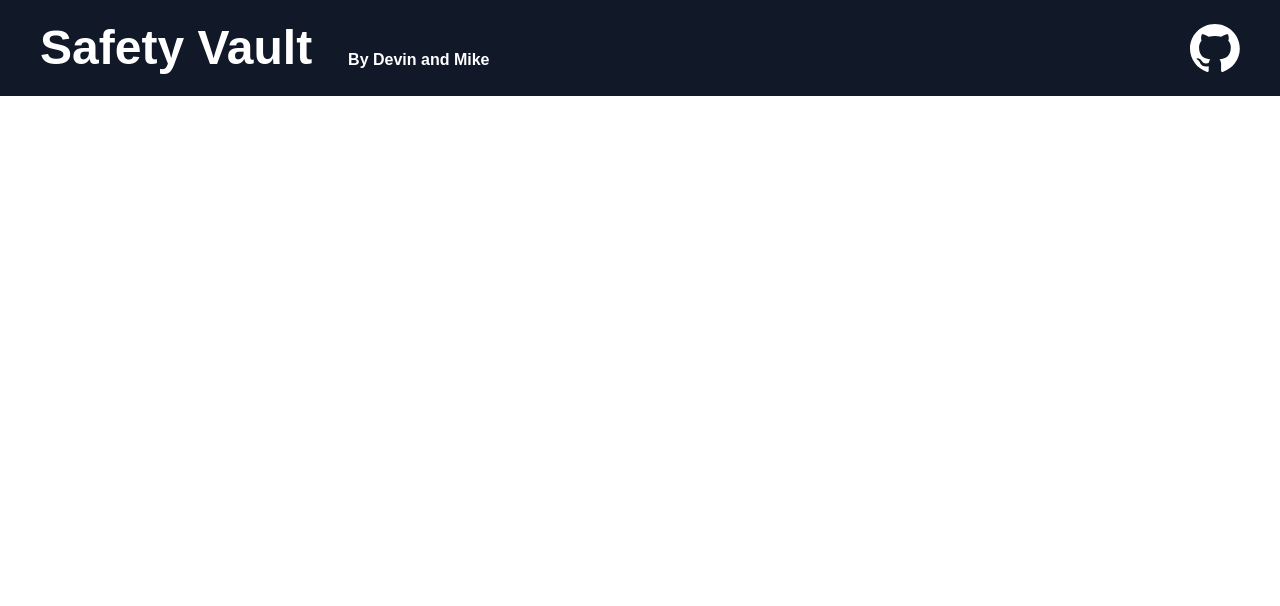
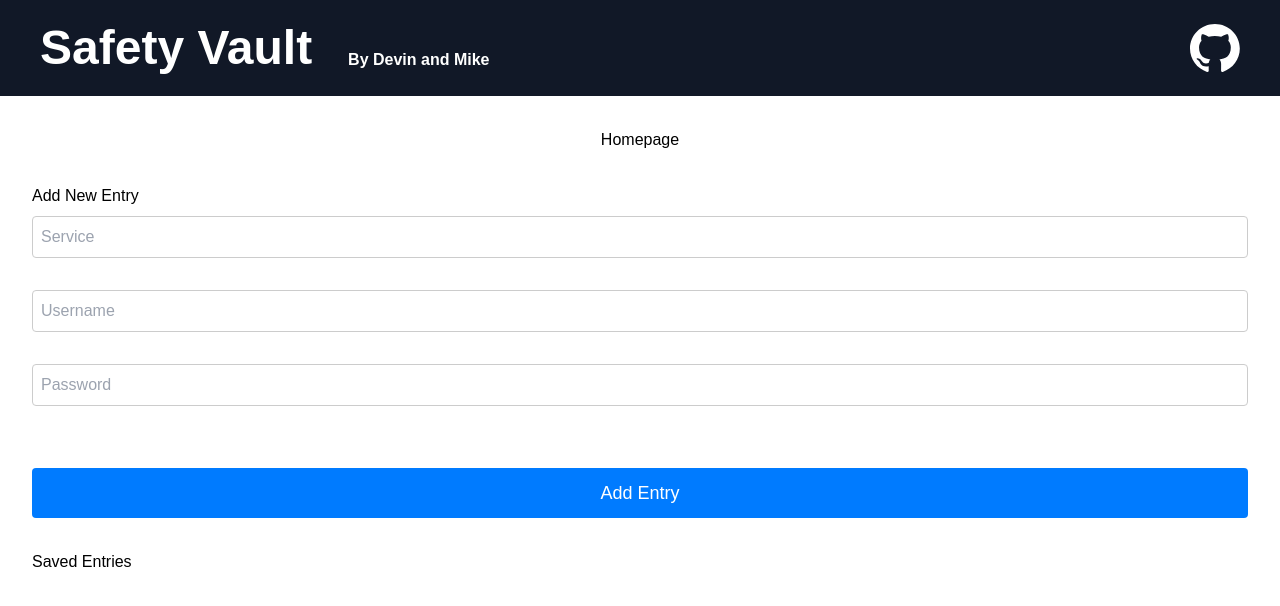
Before and after one commit to mikeezvz/SafetyVault, a Next.js app in the folder safetyvault-fe/: page /homepage in a window 1280 px wide. Shown: the top 606 px of the page. Built offline with nearby package versions, Linux system fonts and the light colour scheme.

Commit message:
add: Form in homepage to add new entries

```diff
--- a/safetyvault-fe/src/pages/homepage.js
+++ b/safetyvault-fe/src/pages/homepage.js
@@ -1,10 +1,70 @@
+import { useState } from "react";
 
 export default function Homepage() {
+  const [service, setService] = useState("");
+  const [username, setUsername] = useState("");
+  const [password, setPassword] = useState("");
+  const [entries, setEntries] = useState([]);
 
+  const handleAddEntry = () => {
+    if (!service || !username || !password) {
+      alert("Please fill in all fields!");
+      return;
+    }
 
-    return (
-        <div>
+    const newEntry = { service, username, password };
+    setEntries([...entries, newEntry]);
+    setService("");
+    setUsername("");
+    setPassword("");
+  };
 
+  return (
+    <div className="homepage-container">
+      <h1 className="homepage-title">Homepage</h1>
+      <div className="homepage-form">
+        <h2>Add New Entry</h2>
+        <div className="homepage-input-container">
+          <input
+            type="text"
+            placeholder="Service"
+            value={service}
+            onChange={(e) => setService(e.target.value)}
+          />
         </div>
-    );
+        <div className="homepage-input-container">
+          <input
+            type="text"
+            placeholder="Username"
+            value={username}
+            onChange={(e) => setUsername(e.target.value)}
+          />
+        </div>
+        <div className="homepage-input-container">
+          <input
+            type="password"
+            placeholder="Password"
+            value={password}
+            onChange={(e) => setPassword(e.target.value)}
+          />
+        </div>
+        <button className="submit" onClick={handleAddEntry}>
+          Add Entry
+        </button>
+      </div>
+
+      <div className="entries-list">
+        <h2>Saved Entries</h2>
+        <ul>
+          {entries.map((entry, index) => (
+            <li key={index} className="entry">
+              <strong>Service:</strong> {entry.service} <br />
+              <strong>Username:</strong> {entry.username} <br />
+              <strong>Password:</strong> {entry.password}
+            </li>
+          ))}
+        </ul>
+      </div>
+    </div>
+  );
 }
--- a/safetyvault-fe/src/pages/index.js
+++ b/safetyvault-fe/src/pages/index.js
@@ -48,13 +48,13 @@ export default function Home() {
 
   return (
     <div className="m-7">
-      <div className="form mx-auto">
+      <div className="index-form mx-auto">
         <div className="title">Welcome</div>
         <div className="subtitle">Let's create your account!</div>
-        <div className="input-container ic1">
+        <div className="index-input-container ic1">
           <input
             id="username"
-            className="input"
+            className="index-input"
             type="text"
             placeholder=" "
             value={username}
@@ -65,10 +65,10 @@ export default function Home() {
             Username
           </label>
         </div>
-        <div className="input-container ic2">
+        <div className="index-input-container ic2">
           <input
             id="password"
-            className="input"
+            className="index-input"
             type="password"
             placeholder=" "
             value={password}
--- a/safetyvault-fe/src/styles/globals.css
+++ b/safetyvault-fe/src/styles/globals.css
@@ -21,7 +21,7 @@ body {
 }
 
 /* Form for login/registration */
-.form {
+.index-form {
   background-color: #15172b;
   border-radius: 20px;
   box-sizing: border-box;
@@ -46,7 +46,7 @@ body {
   margin-top: 10px;
 }
 
-.input-container {
+.index-input-container {
   height: 50px;
   position: relative;
   width: 100%;
@@ -60,7 +60,7 @@ body {
   margin-top: 30px;
 }
 
-.input {
+.index-input {
   background-color: #303245;
   border-radius: 12px;
   border: 0;
@@ -137,3 +137,46 @@ body {
 .submit:active {
   background-color: #06b;
 }
+
+/* Homepage */
+.homepage-container {
+  padding: 2rem;
+  font-family: Arial, sans-serif;
+}
+.homepage-title {
+  text-align: center;
+  margin-bottom: 2rem;
+}
+.homepage-form {
+  margin-bottom: 2rem;
+}
+.homepage-input-container {
+  margin-bottom: 1rem;
+}
+input {
+  width: 100%;
+  padding: 0.5rem;
+  margin: 0.5rem 0;
+  border: 1px solid #ccc;
+  border-radius: 4px;
+}
+.submit {
+  padding: 0.5rem 1rem;
+  background-color: #007bff;
+  color: white;
+  border: none;
+  border-radius: 4px;
+  cursor: pointer;
+}
+.submit:hover {
+  background-color: #0056b3;
+}
+.entries-list {
+  margin-top: 2rem;
+}
+.entry {
+  padding: 1rem;
+  margin-bottom: 1rem;
+  border: 1px solid #ccc;
+  border-radius: 4px;
+}
```
